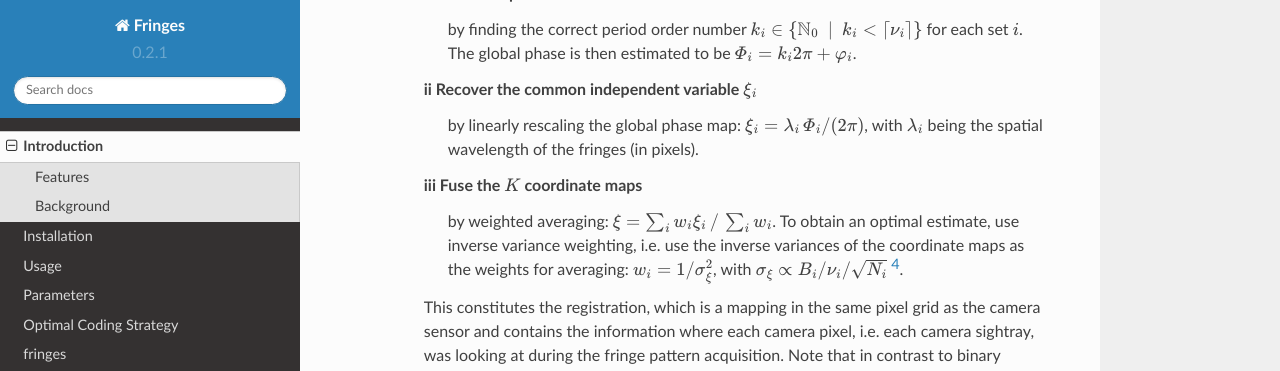
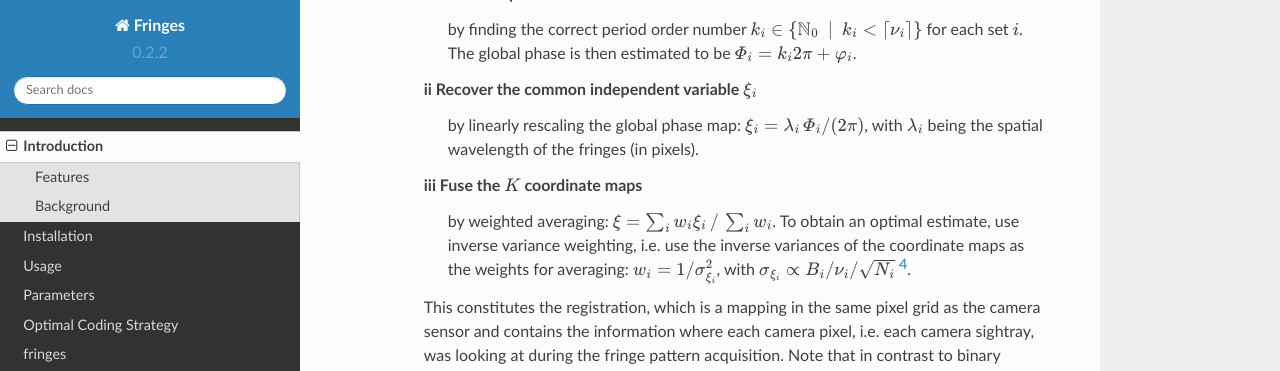
Before and after one commit to comimag/Fringes, a Sphinx documentation site: the page built from docs/getting_started/introduction.rst, in a window 1280 px wide and 900 px high, scrolled down 1894 px. Shown: the top 371 px of the window. Built offline with Sphinx 7.4.7 and the Read the Docs theme 2.0.0, drawn with Linux system fonts in a browser that asks for light colours; formulas are drawn with MathJax 3; pages that are not in the unit, such as notebooks, are missing from menus.

Commit message:
corrected docs

```diff
--- /dev/null
+++ b/docs/developer_guide/index.rst
@@ -0,0 +1,2 @@
+.. toctree::
+    :maxdepth: 1
--- a/docs/getting_started/introduction.rst
+++ b/docs/getting_started/introduction.rst
@@ -91,7 +91,7 @@ The procedure is analogous in the vertical direction.
            `\xi = \sum_i w_i \xi_i \, / \, \sum_i w_i`.
            To obtain an optimal estimate, use inverse variance weighting,
            i.e. use the inverse variances of the coordinate maps as the weights for averaging:
-           `w_i = 1 / \sigma_\xi^2`, with `\sigma_\xi \propto B_i / \nu_i / \sqrt{N_i}` [4]_.
+           `w_i = 1 / \sigma_{\xi_i}^2`, with `\sigma_{\xi_i} \propto B_i / \nu_i / \sqrt{N_i}` [4]_.
 
            .. `\xi = \sum_{i=1}^K \xi_i w_i \enspace / \enspace \sum_{i=1}^K w_i`.
 
--- a/docs/getting_started/usage.rst
+++ b/docs/getting_started/usage.rst
@@ -7,7 +7,7 @@ for configuring fringe pattern sequences
 and provides methods for fringe analysis.
 
 Command-line use
----------------
+----------------
 
 You instantiate, parameterize and deploy the `Fringes` class:
 
--- a/docs/user_guide/optimal.rst
+++ b/docs/user_guide/optimal.rst
@@ -9,7 +9,8 @@ sets a practical upper limit to the feasible number of shifts.
 
 Generally, shorter wavelengths ``l`` (or equivalently more periods ``v``) reduce the uncertainty ``u``,
 but the resolution of the camera and the display must resolve the fringe pattern spatially.
-Hence, the used hardware imposes a lower bound for the wavelength ``lmin`` (or upper bound for the number of periods ``vmax``).
+Hence, the used hardware imposes a lower bound for the wavelength ``lmin``
+(or upper bound for the number of periods ``vmax``).
 
 Also, small wavelengths might result in a smaller unambiguous measurement range ``UMR``.
 If two or more sets ``K`` are used and their wavelengths ``l`` resp. number of periods ``v`` are relative primes,
--- a/pyproject.toml
+++ b/pyproject.toml
@@ -1,6 +1,6 @@
 [tool.poetry]
 name = "Fringes"
-version = "0.2.1"
+version = "0.2.2"
 description = "Phase shifting algorithms for encoding and decoding sinusoidal fringe patterns."
 license = "CC BY-NC-S 4.0A"
 authors = ["Christian Kludt"]
```
Also changed, not shown: README.md (+3 -0 lines).
